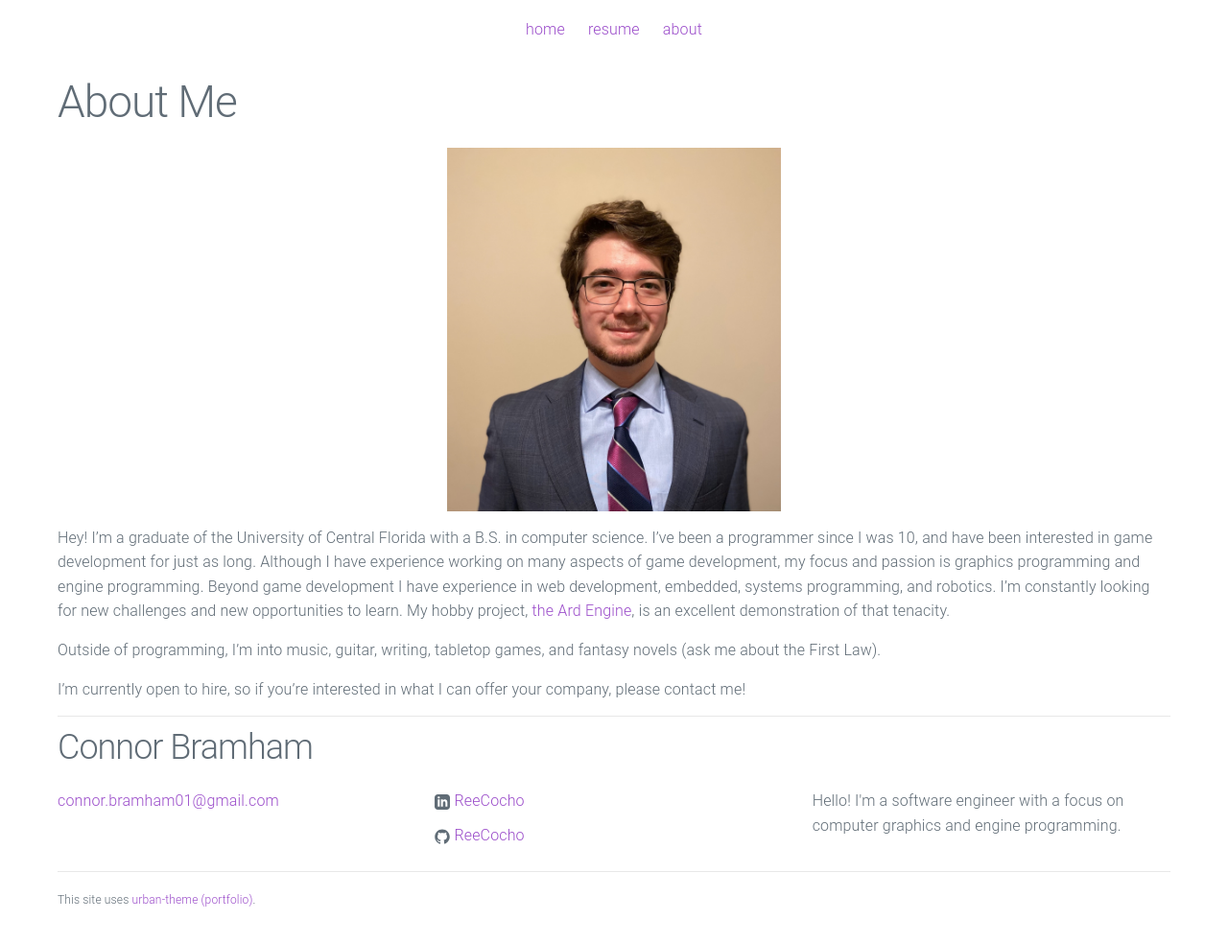
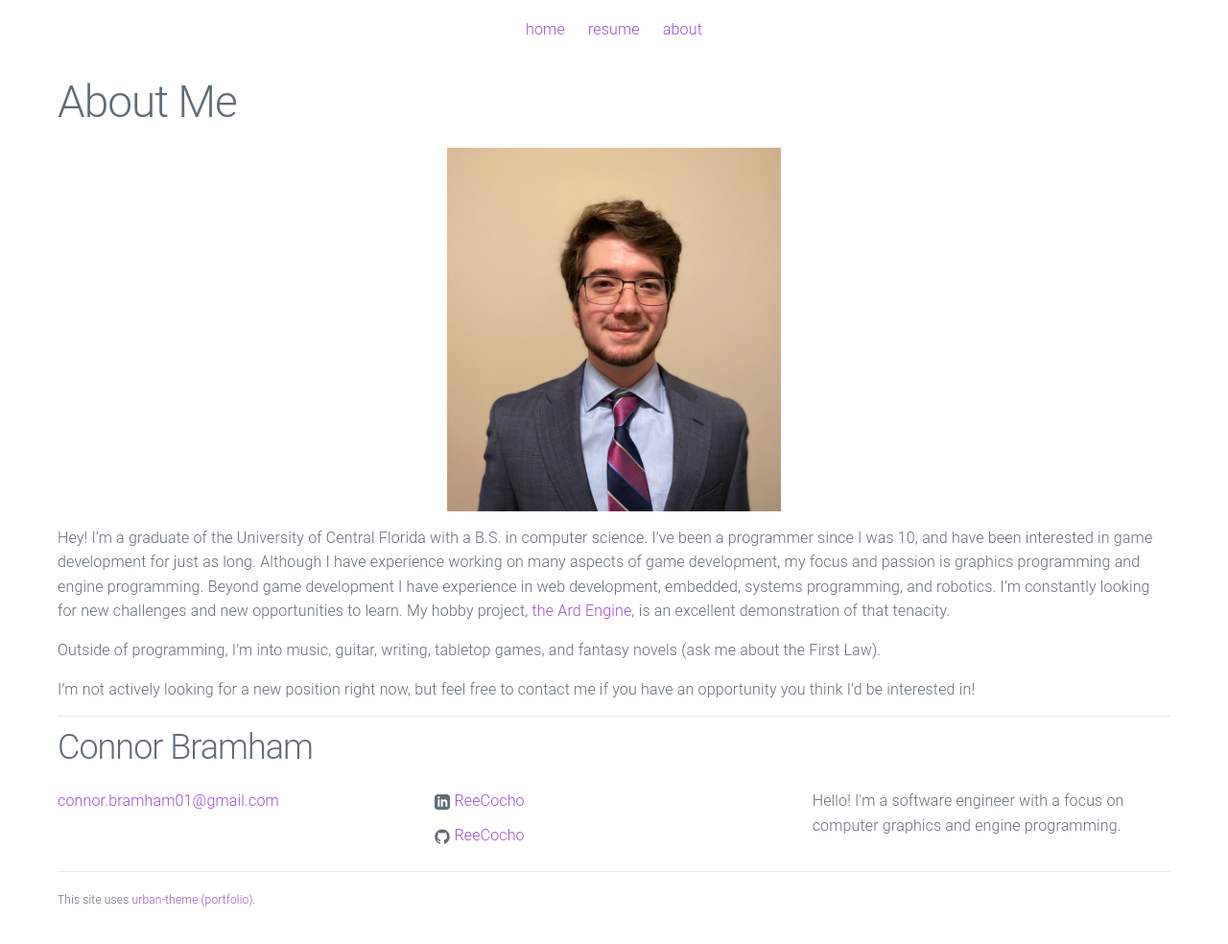
Before and after one commit to ReeCocho/reecocho.github.io, a Jekyll site: the page built from about.md, in a window 1280 px wide. Shown: the whole page at 96% size. Built offline with Jekyll 4.4.1, drawn with Linux system fonts in a browser that asks for light colours.

Commit message:
Updated about me

```diff
--- a/about.md
+++ b/about.md
@@ -10,4 +10,4 @@ Hey! I'm a graduate of the University of Central Florida with a B.S. in computer
 
 Outside of programming, I'm into music, guitar, writing, tabletop games, and fantasy novels (ask me about the First Law).
 
-I'm currently open to hire, so if you're interested in what I can offer your company, please contact me!
+I'm not actively looking for a new position right now, but feel free to contact me if you have an opportunity you think I'd be interested in!
```
